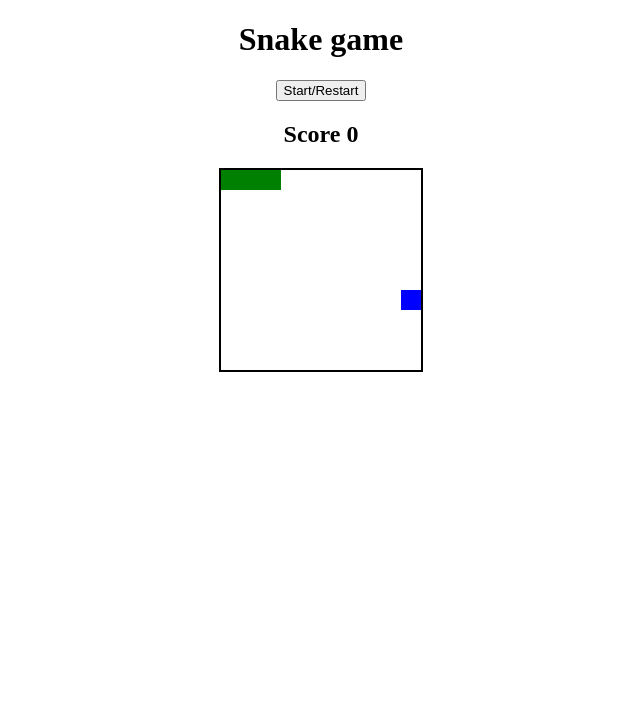
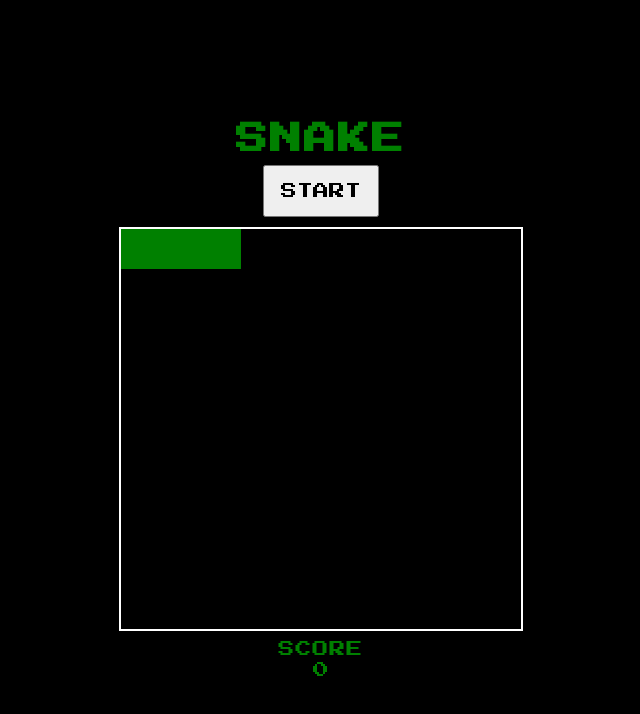
Before and after one commit to Adaennnn/snakeGame, a plain HTML site: page index.html in a window 1280 px wide. Shown: the whole page, without its empty margins (319-959 px from the left). Drawn offline with Linux system fonts and the light colour scheme.

Commit message:
retro styling without base game logic

```diff
--- a/app.js
+++ b/app.js
@@ -1,94 +1,19 @@
+const startBtn = document.querySelector(".start");
 const grid = document.querySelector(".grid");
-const startBtn = document.querySelector("#start");
-const scoreDisplay = document.querySelector("#score");
-let squares = [];
-let currentSnake = [2, 1, 0];
-let direction = 1;
-const width = 10;
-let appleIndex = 0;
-let score = 0;
-let intervalTime = 1000;
-let speed = 0.9;
-let timerId = 0;
+const squares = [];
+const snake = [2, 1, 0];
+let scoreDisplay = document.querySelector(".score");
 
 function createGrid() {
-  for (let i = 0; i < width*width; i++) {
-    const square = document.createElement("div");
-    square.classList.add("square");
-    grid.append(square);
-    squares.push(square);
+
+  for (let i = 0; i < 100; i++) {
+    const cell = document.createElement("div");
+    cell.classList.add("cell");
+    grid.append(cell);
+    squares.push(cell);
   }
+
 }
 createGrid();
 
-currentSnake.forEach(index => squares[index].classList.add("snake"));
-
-function startGame() {
-  currentSnake.forEach(index => squares[index].classList.remove("snake"));
-  squares[appleIndex].classList.remove("apple");
-  clearInterval(timerId);
-  currentSnake = [2, 1, 0];
-  score = 0;
-  scoreDisplay.textContent = score;
-  direction = 1;
-  intervalTime = 1000;
-  generateApples();
-  currentSnake.forEach(index => squares[index].classList.add("snake"));
-  timerId = setInterval(move, intervalTime);
-}
-
-function move() {
-  if (
-    (currentSnake[0] + width >= width*width && direction === width) ||
-    (currentSnake[0] - width < 0 && direction === -width) ||
-    (currentSnake[0] % width === 0 && direction === -1) ||
-    (currentSnake[0] % width === width-1 && direction === 1) ||
-    squares[currentSnake[0] + direction].classList.contains("snake")
-  )
-    return clearInterval(timerId);
-
-  const tail = currentSnake.pop();
-  squares[tail].classList.remove("snake");
-  currentSnake.unshift(currentSnake[0] + direction);
-
-  if (squares[currentSnake[0]].classList.contains("apple")) {
-    squares[currentSnake[0]].classList.remove("apple");
-    squares[tail].classList.add("snake");
-    currentSnake.push(tail);
-    generateApples();
-    score++;
-    scoreDisplay.textContent = score;
-    clearInterval(timerId);
-    intervalTime = intervalTime * speed;
-    timerId = setInterval(move, intervalTime);
-  }
-
-  squares[currentSnake[0]].classList.add("snake");
-}
-
-
-function generateApples() {
-  do {
-    appleIndex = Math.floor(Math.random() * squares.length);
-  } while (squares[appleIndex].classList.contains("snake"))
-  squares[appleIndex].classList.add("apple");
-}
-generateApples();
-
-function control(e) {
-  if (e.key === "ArrowRight") {
-    console.log("right pressed")
-    direction = 1;
-  } else if (e.key === "ArrowUp") {
-    console.log("up pressed")
-    direction = -width;
-  } else if (e.key === "ArrowLeft") {
-    console.log("left pressed")
-    direction = -1;
-  } else if (e.key === "ArrowDown") {
-    console.log("down pressed")
-    direction = +width;
-  }
-}
-document.addEventListener("keydown", control);
-startBtn.addEventListener("click", startGame);
+snake.forEach(index => squares[index].classList.add("snake"));
--- a/index.html
+++ b/index.html
@@ -1,16 +1,26 @@
 <!DOCTYPE html>
 <html>
+
     <head>
-        <title>Snake</title>
         <link href="style.css" rel="stylesheet">
+        <title>Retro Snake</title>
+        <link rel="preconnect" href="https://fonts.googleapis.com">
+        <link rel="preconnect" href="https://fonts.gstatic.com" crossorigin>
+        <link href="https://fonts.googleapis.com/css2?family=Press+Start+2P&display=swap" rel="stylesheet">
     </head>
+
     <body>
+
         <div class="container">
-        <h1>Snake game</h1>
-        <button id="start">Start/Restart</button>
-        <h2>Score <span id="score">0</span></h2>
+        <h1>SNAKE</h1>
+        <button class="start">START</button>
         <div class="grid"></div>
+        <p class="score-display">SCORE</p>
+        <p class="score">0</p>
         </div>
+
         <script src="app.js"></script>
+
     </body>
+
 </html>
--- a/style.css
+++ b/style.css
@@ -1,27 +1,84 @@
-html, body {
-    margin: 10;
-    padding: 10;
+* {
+    box-sizing: border-box;
+}
+
+body {
+    margin: 0;
+    font-family: 'Press Start 2P', cursive;
+    color: green;
+    background: black;
+    font-size: .75rem;
+}
+
+.container {
+    height: 100vh;
+    display: flex;
+    flex-direction: column;
+    justify-content: center;
+    align-items: center;
+}
+
+h1 {
+    margin: 0 0 10px 0;
     text-align: center;
+    letter-spacing: 2px;
 }
 
 .grid {
     width: 200px;
     height: 200px;
-    border: 2px solid black;
-    margin: 0 auto;
+    border: solid 2px #FFF;
     display: flex;
     flex-wrap: wrap;
+    box-sizing: content-box;
 }
 
-.square {
+.start {
+    margin: 0 0 10px 0;
+    font-size: inherit;
+    font-family: inherit;
+    padding: 1em;
+}
+
+.score-display {
+    margin: 10px 0 5px 0;
+    letter-spacing: 1px;
+}
+
+.score {
+    margin: 0;
+}
+
+.cell {
     width: 20px;
-    height: 20px;
+    height: 20xp;
 }
 
 .snake {
+    width: 20px;
+    height: 20px;
     background-color: green;
 }
 
-.apple {
-    background-color: blue;
+@media (min-width: 600px) {
+
+    body {
+        font-size: 1rem;
+    }
+
+    .grid {
+        width: 400px;
+        height: 400px;
+    }
+
+    .cell {
+        width: 40px;
+        height: 40px;
+    }
+
+    .snake {
+        width: 40px;
+        height: 40px;
+        background-color: green;
+    }
 }
```
